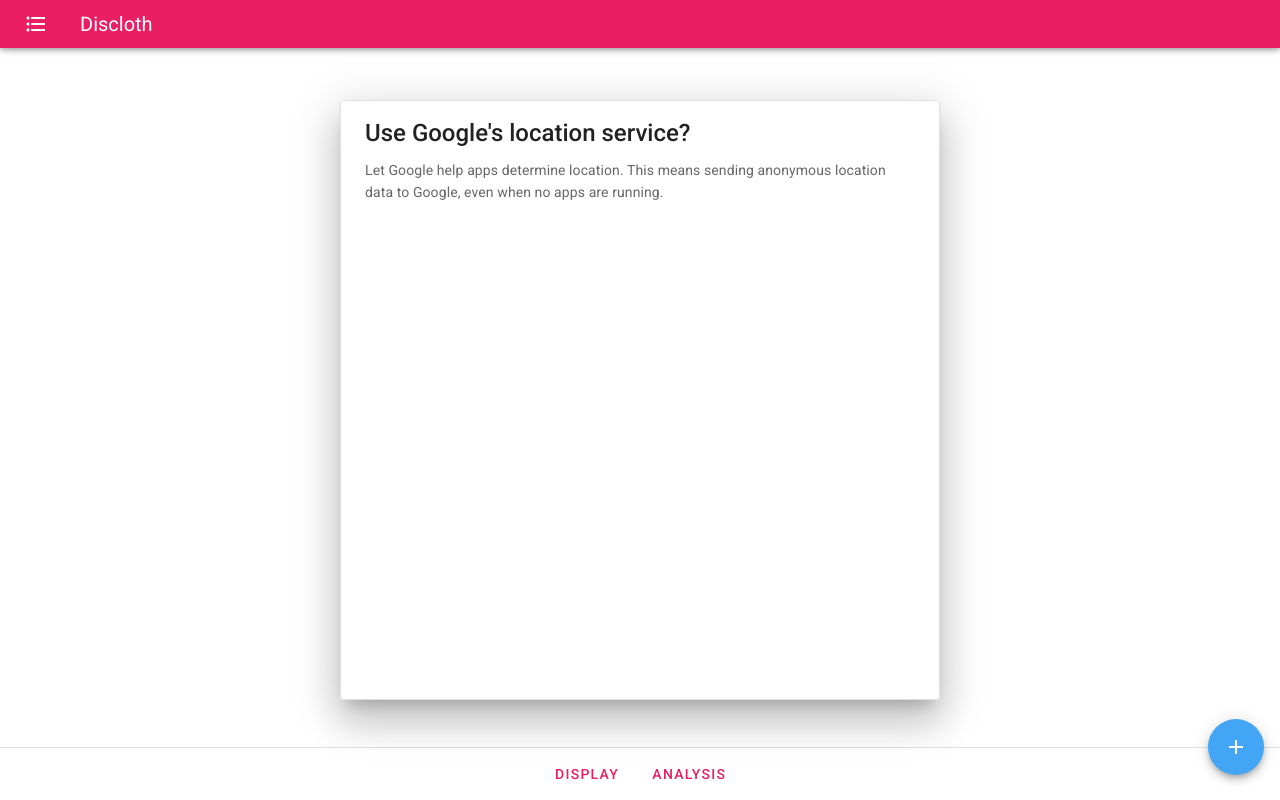
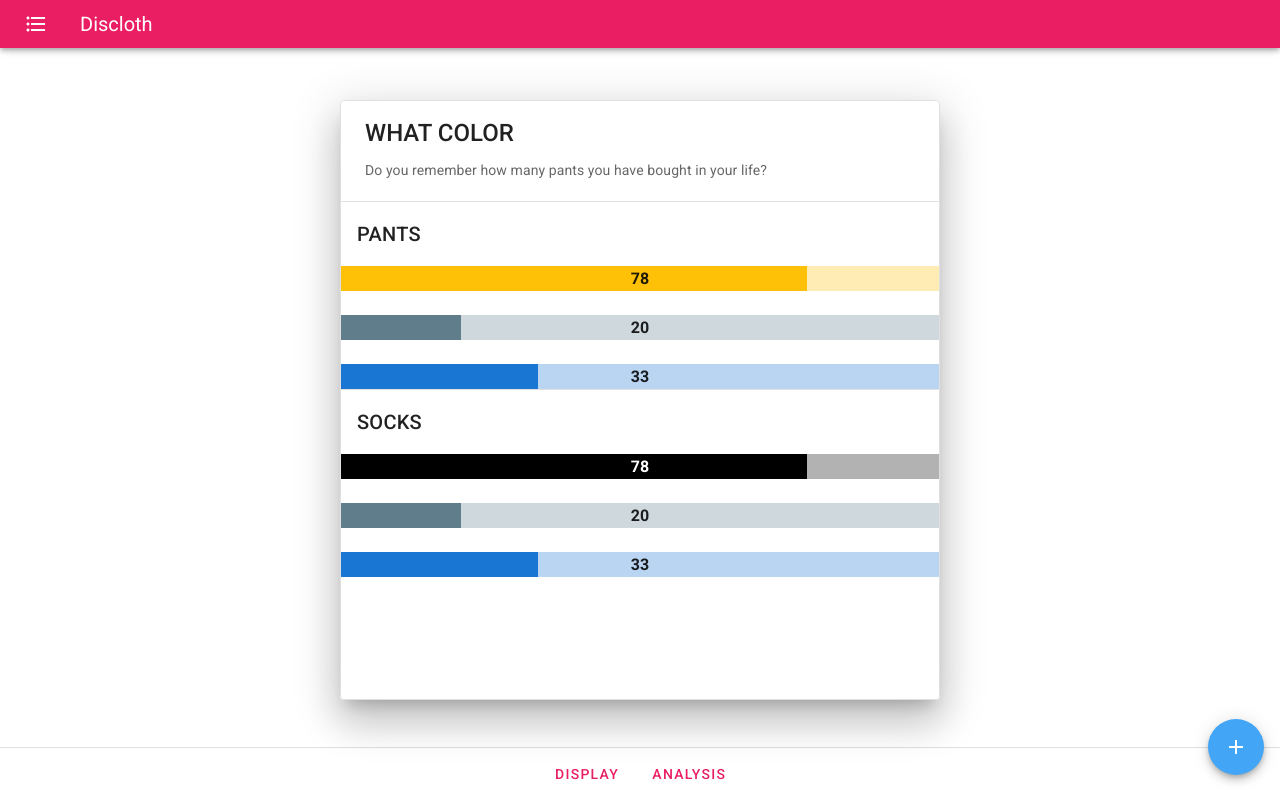
Before and after one commit to hackathon-nutfes/Discloth, a Vue app in the folder view/vue-project/: page /mypage in a window 1280 px wide. Both pictures are taken after a click on the button "DISPLAY". Built offline with nearby package versions, Linux system fonts and the light colour scheme.

Commit message:
[mod]modal

```diff
--- a/view/vue-project/src/components/modal/Analysis.vue
+++ b/view/vue-project/src/components/modal/Analysis.vue
@@ -5,12 +5,89 @@ class="mx-auto"
 height="600"
 >
   <v-card-title class="headline">
-    Use Google's location service?
+	WHAT COLOR
   </v-card-title>
+	<v-card-text>
+    Do you remember how many pants you have bought in your life?
+	</v-card-text>
 
-  <v-card-text>
-    Let Google help apps determine location. This means sending anonymous location data to Google, even when no apps are running.
-  </v-card-text>
+ <div>
+  <v-divider></v-divider>
+	<v-card-title>
+    PANTS
+	</v-card-title>
+    <v-progress-linear
+      v-model="power"
+      color="amber"
+      height="25">
+			<strong>{{ Math.ceil(power) }}</strong>
+    </v-progress-linear>
 
-</v-card>
+    <br>
+
+    <v-progress-linear
+      v-model="skill"
+      color="blue-grey"
+      height="25"
+    >
+      <template v-slot:default="{ value }">
+        <strong>{{ Math.ceil(value) }}</strong>
+      </template>
+    </v-progress-linear>
+
+    <br>
+
+    <v-progress-linear
+      v-model="knowledge"
+      height="25"
+    >
+      <strong>{{ Math.ceil(knowledge) }}</strong>
+    </v-progress-linear>
+  </div>
+
+ <div>
+  <v-divider></v-divider>
+	<v-card-title>
+	SOCKS
+	</v-card-title>
+    <v-progress-linear
+      v-model="power"
+      color="black"
+      dark
+      height="25">
+			<strong>{{ Math.ceil(power) }}</strong>
+    </v-progress-linear>
+
+    <br>
+
+    <v-progress-linear
+      v-model="skill"
+      color="blue-grey"
+      height="25"
+    >
+      <template v-slot:default="{ value }">
+        <strong>{{ Math.ceil(value) }}</strong>
+      </template>
+    </v-progress-linear>
+
+    <br>
+
+    <v-progress-linear
+      v-model="knowledge"
+      height="25"
+    >
+      <strong>{{ Math.ceil(knowledge) }}</strong>
+    </v-progress-linear>
+  </div>
+
+ </v-card>
 </template>
+<script>
+  export default {
+    data: () => ({
+      skill: 20,
+      knowledge: 33,
+      power: 78,
+    }),
+  }
+</script>
--- a/view/vue-project/src/components/modal/Display.vue
+++ b/view/vue-project/src/components/modal/Display.vue
@@ -5,12 +5,59 @@
 			height="600"
 			>
         <v-card-title class="headline">
-          Use Google's location service?
+          WHICH ONE
         </v-card-title>
 
         <v-card-text>
-          Let Google help apps determine location. This means sending anonymous location data to Google, even when no apps are running.
+          Keep looking. Don’t settle.
         </v-card-text>
 
+      <v-divider></v-divider>
+
+      <v-row align-content="center">
+      <v-col cols="6" align="center">
+        <v-img src="../../assets/bgimage.jpg"></v-img>
+       </v-col>
+      <v-col cols="6">
+        <v-img src="../../assets/bgimage.jpg"></v-img>
+      </v-col>
+      </v-row>
+      <v-divider></v-divider>
+
+
+      <v-row align-content=center>
+      <v-col cols="6">
+        <v-img src="../../assets/bgimage.jpg"></v-img>
+       </v-col>
+      <v-col cols="6">
+        <v-img src="../../assets/bgimage.jpg"></v-img>
+      </v-col>
+      </v-row>
+      <v-divider></v-divider>
+
+
+      <v-row align-content=center>
+      <v-col cols="6">
+        <v-img src="../../assets/bgimage.jpg"></v-img>
+       </v-col>
+      <v-col cols="6">
+        <v-img src="../../assets/bgimage.jpg"></v-img>
+      </v-col>
+      </v-row>
+      <v-divider></v-divider>
+
+
+      <v-row align-content=center>
+      <v-col cols="6">
+        <v-img src="../../assets/bgimage.jpg"></v-img>
+       </v-col>
+      <v-col cols="6">
+        <v-img src="../../assets/bgimage.jpg"></v-img>
+      </v-col>
+      </v-row>
+      <v-divider></v-divider>
+
+      <v-row></v-row>
+      <v-row></v-row>
       </v-card>
 </template>
```
